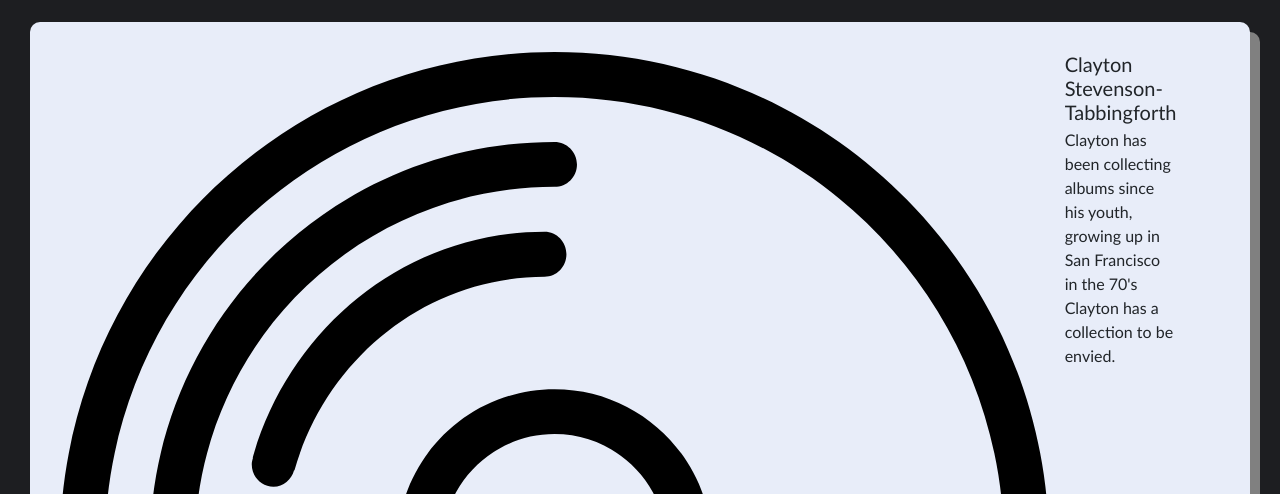
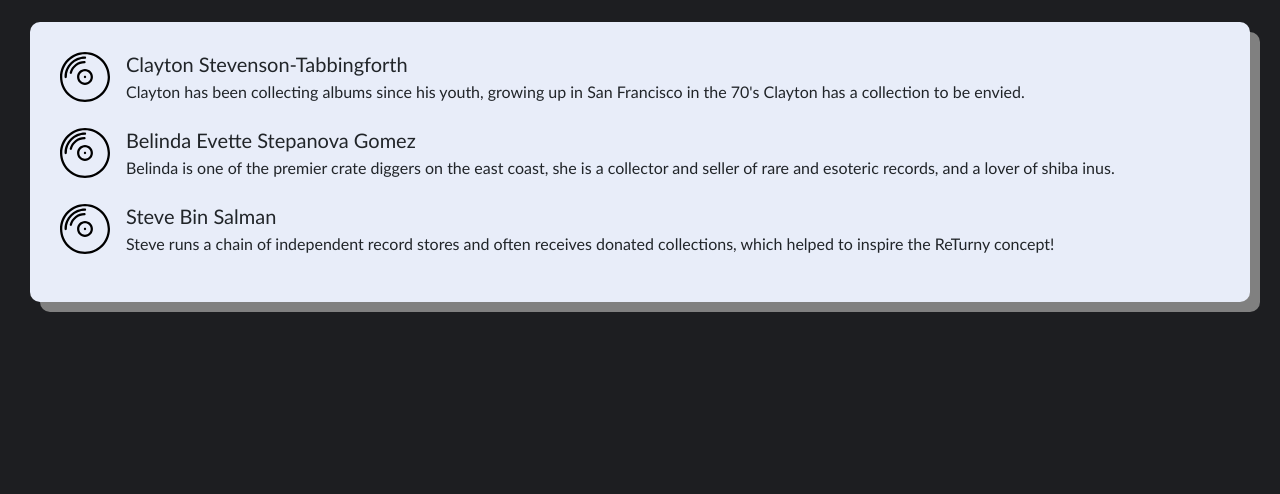
Before and after one commit to JKRENSKY/Web3JoeK, a PHP site: page /team.html in a window 1280 px wide. Shown: the part 56-550 px from the top of the page. Run offline with PHP 8.4, Linux system fonts and the light colour scheme.

Commit message:
media
media

```diff
--- a/ReTurny/returny.css
+++ b/ReTurny/returny.css
@@ -28,8 +28,8 @@ body {
 
 
 #shrink {
-	height: 50%;
-	width: 50%;
+	height: 50px;
+	width: 50px;
 }
 
 
--- a/ReTurny/team.html
+++ b/ReTurny/team.html
@@ -154,21 +154,21 @@ $('#pauseButton').click(function () {
 
                     <ul class="list-unstyled" style="text-align: left;">
             <li class="media">
-              <img class="mr-3 shrink" src="img/record.svg" alt="Generic placeholder image">
+              <img class="mr-3 shrink" src="img/record.svg" alt="Generic placeholder image" style="width: 50px;">
               <div class="media-body">
                 <h5 class="mt-0 mb-1">Clayton Stevenson-Tabbingforth</h5>
                 Clayton has been collecting albums since his youth, growing up in San Francisco in the 70's Clayton has a collection to be envied.
               </div>
             </li>
             <li class="media my-4">
-              <img class="mr-3 shrink" src="img/record.svg" alt="Generic placeholder image">
+              <img class="mr-3 shrink" src="img/record.svg" alt="Generic placeholder image" style="width: 50px;">
               <div class="media-body">
                 <h5 class="mt-0 mb-1">Belinda Evette Stepanova Gomez</h5>
                 Belinda is one of the premier crate diggers on the east coast, she is a collector and seller of rare and esoteric records, and a lover of shiba inus.
               </div>
             </li>
             <li class="media">
-              <img class="mr-3 shrink" src="img/record.svg" alt="Generic placeholder image">
+              <img class="mr-3 shrink" src="img/record.svg" alt="Generic placeholder image" style="width: 50px;">
               <div class="media-body">
                 <h5 class="mt-0 mb-1">Steve Bin Salman</h5>
                 Steve runs a chain of independent record stores and often receives donated collections, which helped to inspire the ReTurny concept!
```
Also changed, not shown: ReTurny/img/record-01.svg (added), 1 other file.
